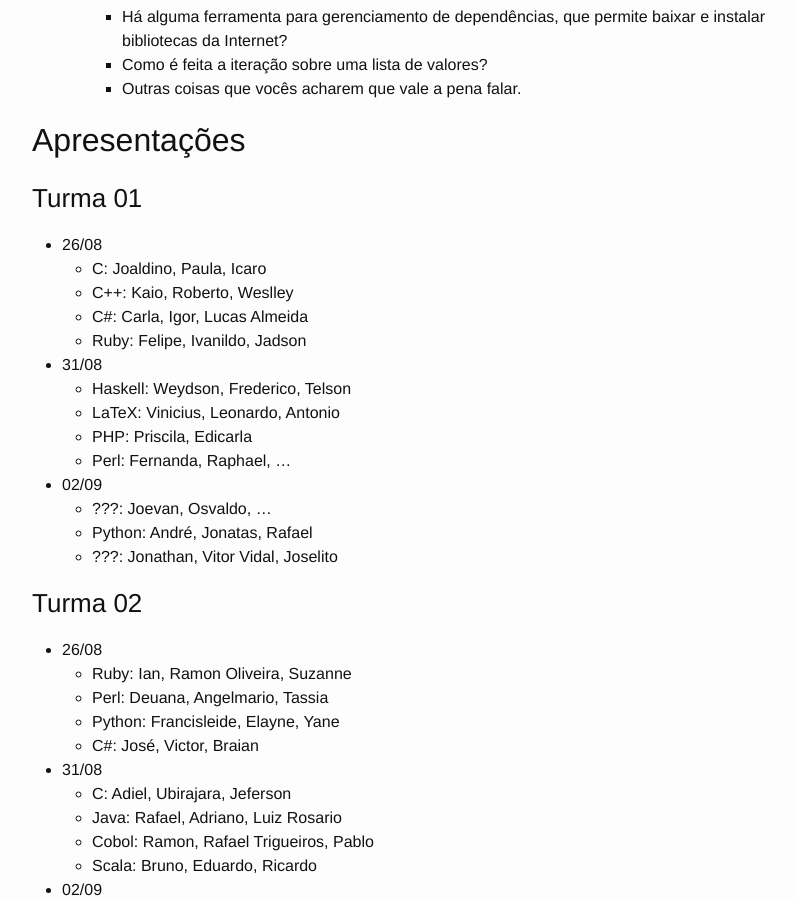
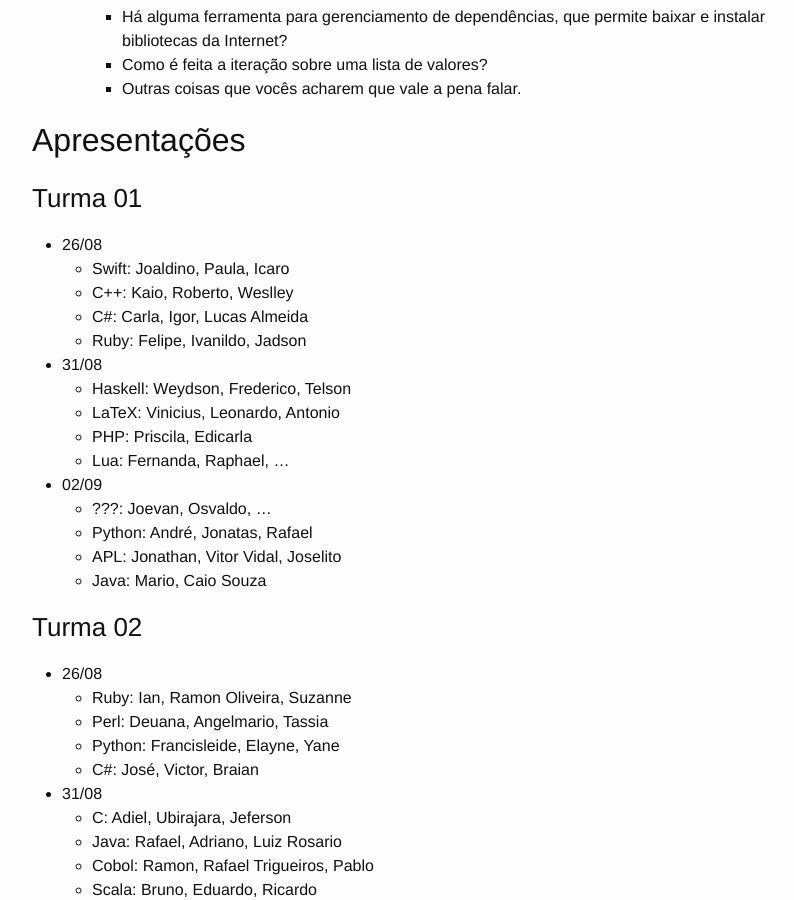
Before and after one commit to rodrigorgs/mata56-20161, a Jekyll site: the page built from ava-seminario.md, in a window 1280 px wide and 900 px high, scrolled down 1241 px. Shown: the whole window, without its empty margins (238-1032 px from the left). Built offline with Jekyll 4.4.1, drawn with Linux system fonts in a browser that asks for light colours.

Commit message:
Atualiza equipes.

```diff
--- a/ava-seminario.md
+++ b/ava-seminario.md
@@ -49,7 +49,7 @@ date: 2016-08-26 16:40:00 -0300
 ### Turma 01
 
 - 26/08
-    + C: Joaldino, Paula, Icaro
+    + Swift: Joaldino, Paula, Icaro
     + C++: Kaio, Roberto, Weslley
     + C#: Carla, Igor, Lucas Almeida
     + Ruby: Felipe, Ivanildo, Jadson
@@ -57,11 +57,12 @@ date: 2016-08-26 16:40:00 -0300
     + Haskell: Weydson, Frederico, Telson
     + LaTeX: Vinicius, Leonardo, Antonio
     + PHP: Priscila, Edicarla
-    + Perl: Fernanda, Raphael, ...
+    + Lua: Fernanda, Raphael, ...
 - 02/09
     + ???: Joevan, Osvaldo, ...
     + Python: André, Jonatas, Rafael
-    + ???: Jonathan, Vitor Vidal, Joselito
+    + APL: Jonathan, Vitor Vidal, Joselito
+    + Java: Mario, Caio Souza
 
 ### Turma 02
 
```
